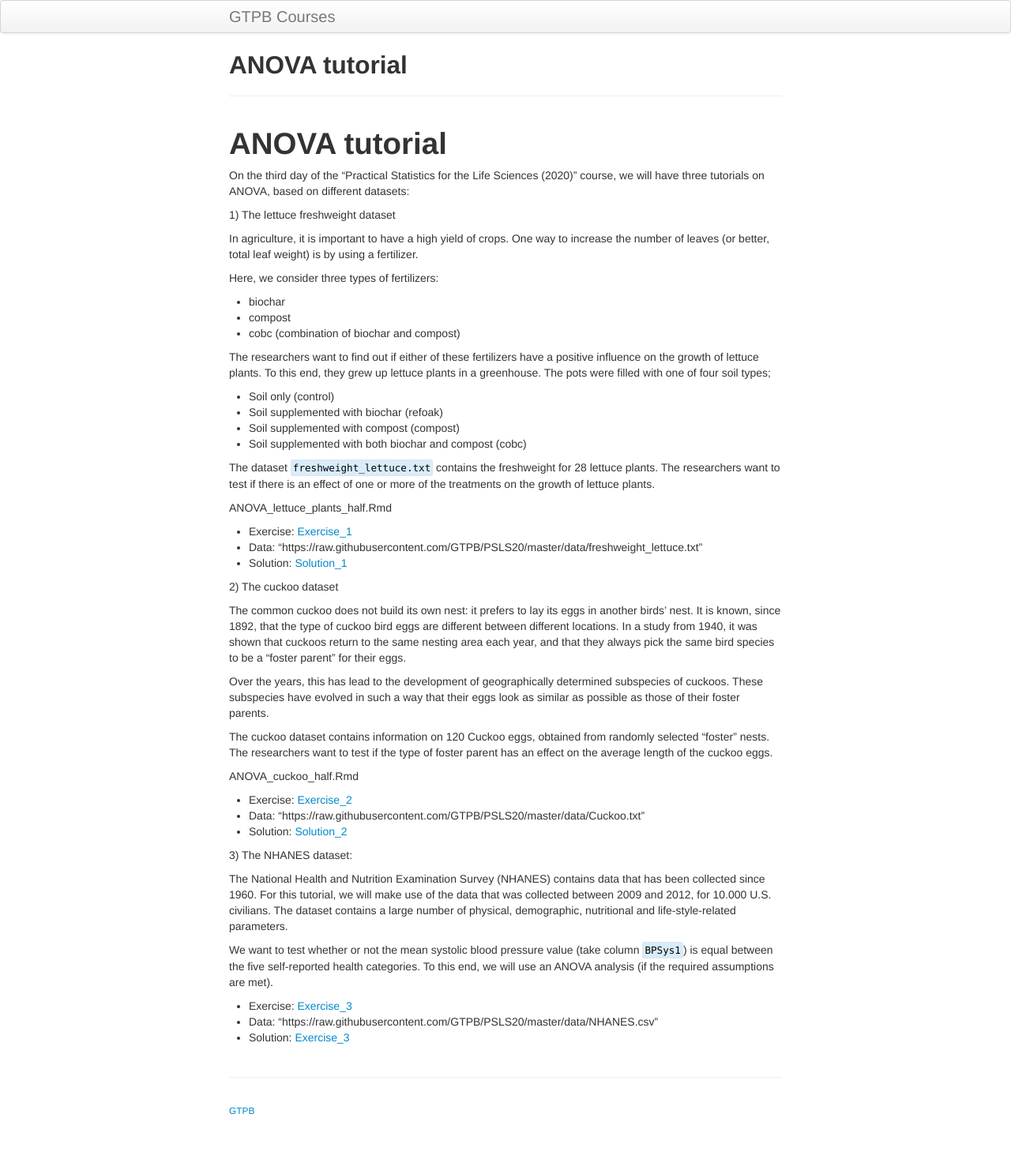
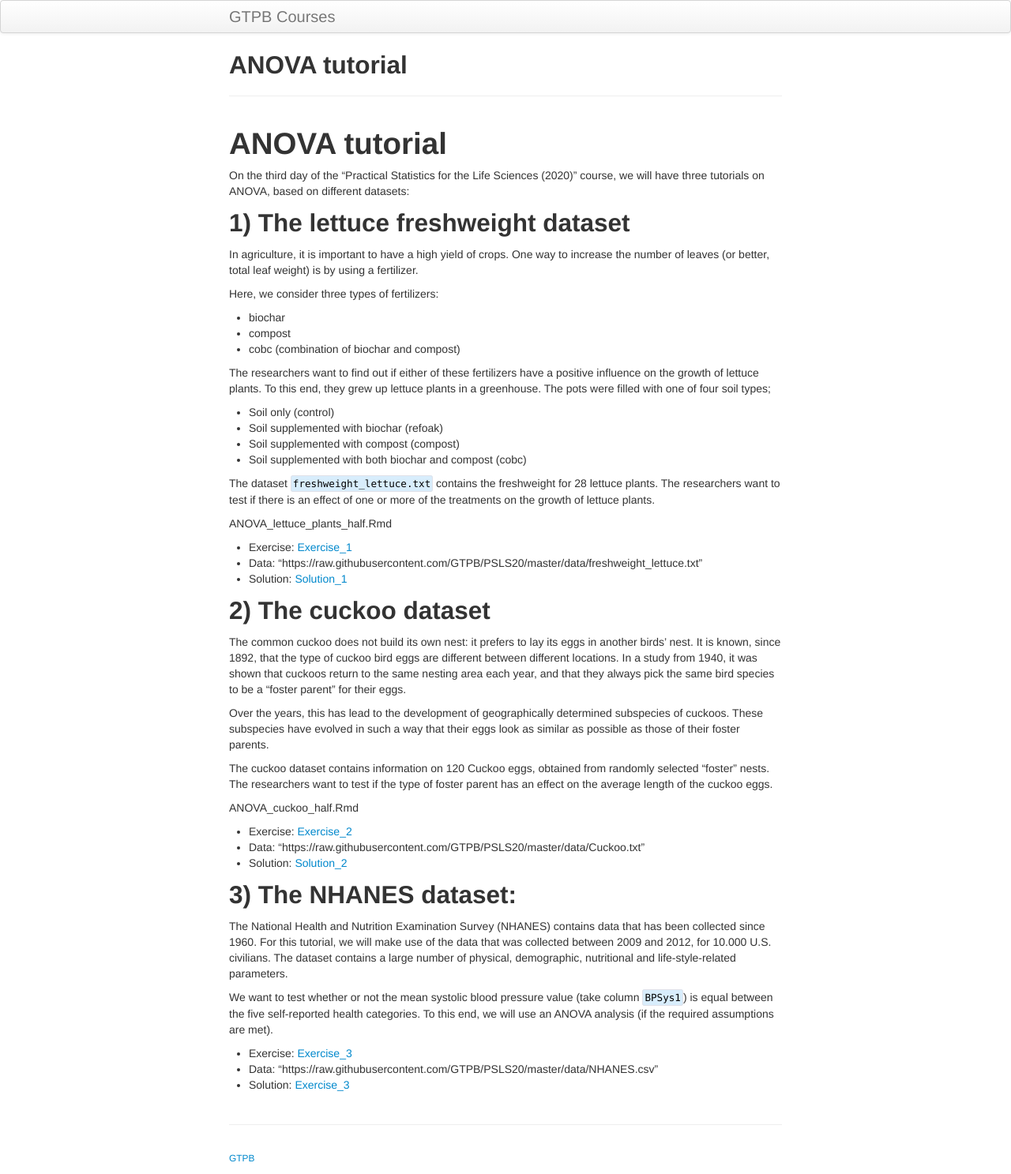
Before and after one commit to GTPB/PSLS20, a Jekyll site: the page built from pages/07-ANOVA/07_ANOVA.md, in a window 1280 px wide. Shown: the whole page at 79% size. Built offline with Jekyll 4.4.1, drawn with Linux system fonts in a browser that asks for light colours; our own code applies the rules of GitHub Pages for plain Markdown files; before the commit the page ends 1427 px from its top, so only the background shows below that.

Commit message:
add headers to .md

```diff
--- a/pages/07-ANOVA/07_ANOVA.md
+++ b/pages/07-ANOVA/07_ANOVA.md
@@ -2,7 +2,7 @@
 
 On the third day of the "Practical Statistics for the Life Sciences (2020)" course, we will have three tutorials on ANOVA, based on different datasets:
 
-1) The  lettuce freshweight dataset
+## 1) The  lettuce freshweight dataset
 
 In agriculture, it is important to have a high yield of crops. One way to increase the number of leaves (or better, total leaf weight)
 is by using a fertilizer.
@@ -31,7 +31,7 @@ ANOVA_lettuce_plants_half.Rmd
 - Solution: [Solution_1](./07-ANOVA/ANOVA_lettuce_plants.html)
 
 
-2) The cuckoo dataset
+## 2) The cuckoo dataset
 
 The common cuckoo does not build its own nest: it prefers to lay its eggs in another birds' nest. It is known, since 1892,
 that the type of cuckoo bird eggs are different between different locations. In a study from 1940, it was shown that cuckoos return
@@ -50,7 +50,7 @@ ANOVA_cuckoo_half.Rmd
 - Solution: [Solution_2](./07-ANOVA/ANOVA_cuckoo.html)
 
 
-3) The NHANES dataset:
+## 3) The NHANES dataset:
 
 The National Health and Nutrition Examination Survey (NHANES) contains data that has been collected since 1960.
 For this tutorial, we will make use of the data that was collected  between 2009 and  2012, for 10.000 U.S. civilians.
```
Also changed, not shown: 1 other file.
